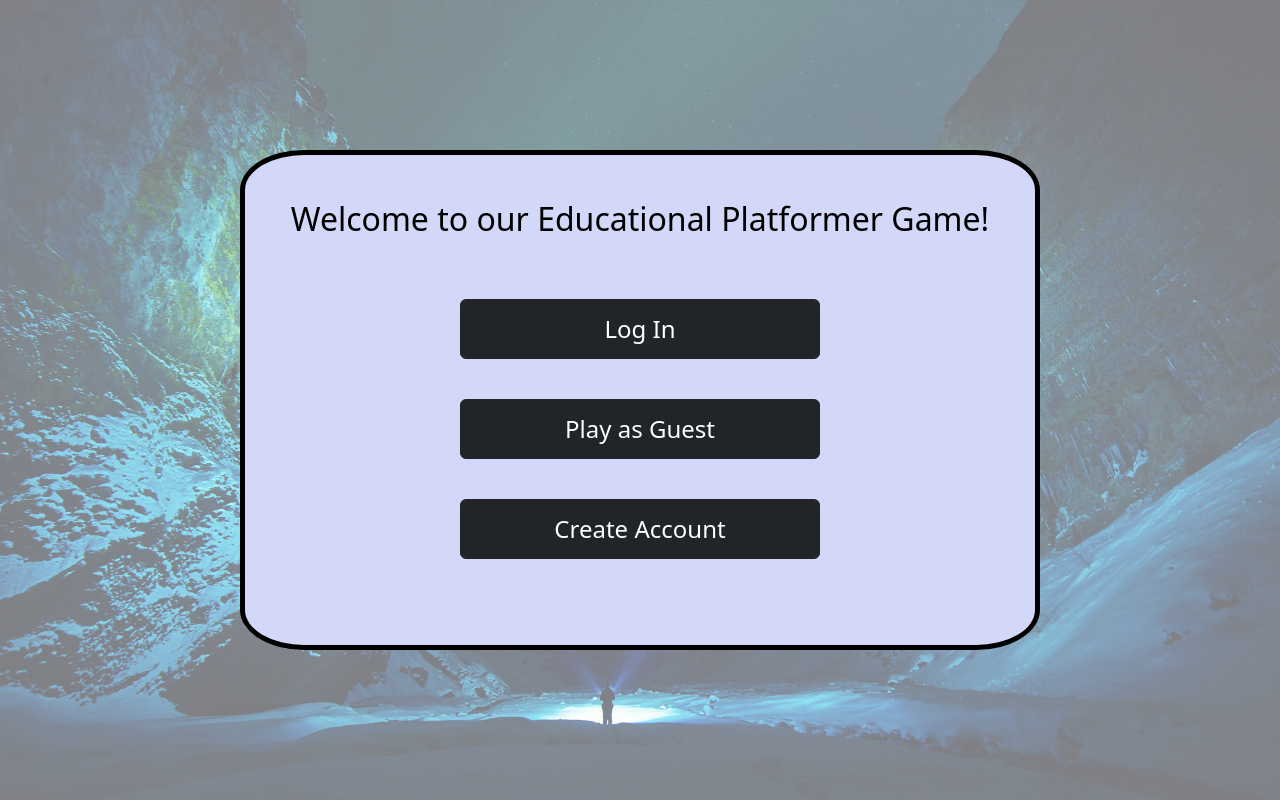
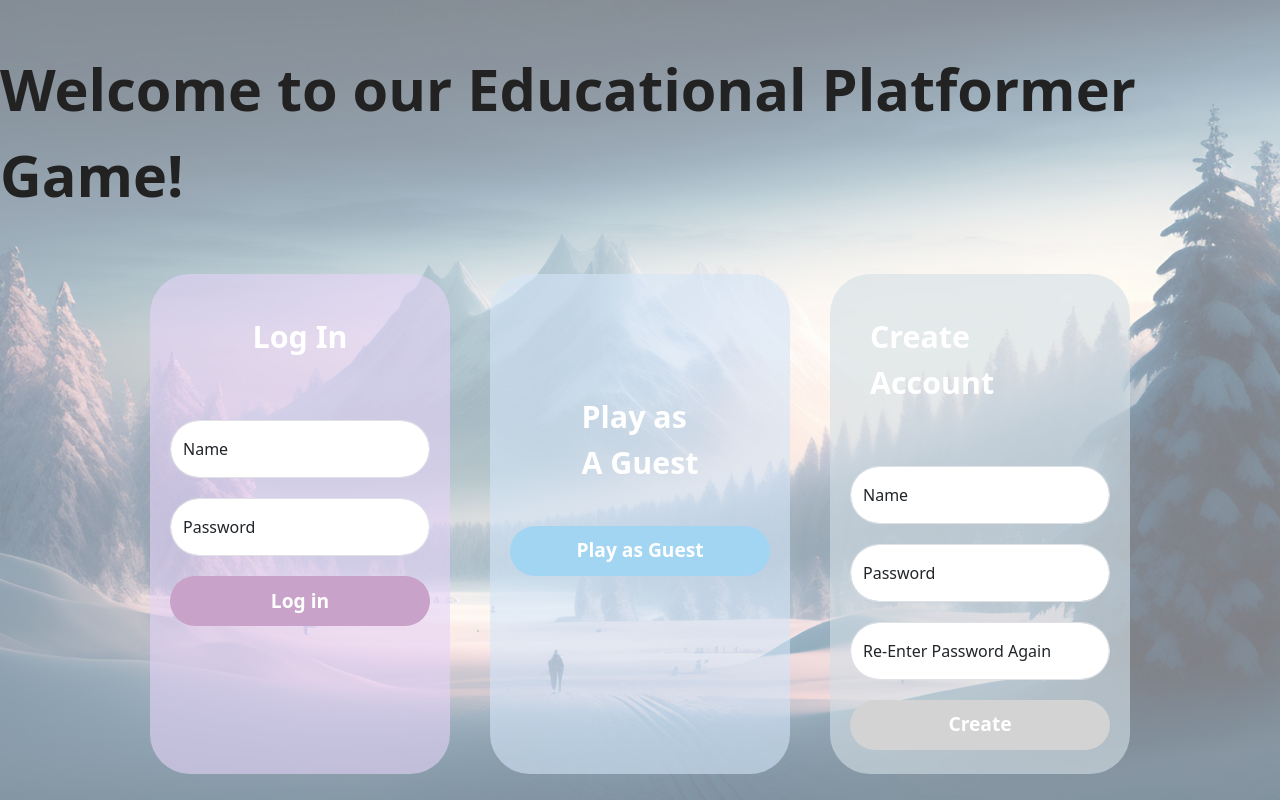
Before and after one commit to reynardo-tjhin/edu-platformer, a Django app: page / in a window 1280 px wide. Run offline with Django 5.2, Linux system fonts and the light colour scheme.

Commit message:
improved design of home; removed login and create account pages

```diff
--- a/player/static/player/home.css
+++ b/player/static/player/home.css
@@ -11,6 +11,7 @@ body {
     overflow: hidden;
 
     display: flex;
+    flex-direction: column;
 
     /* Center horizontally */
     justify-content: center;
@@ -30,7 +31,7 @@ body::before {
     left: 0;
     height: 100%;
     width: 100%;
-    background: url("/static/player/images/background.jpg");
+    background: url("/static/player/images/snowy-background.jpg");
 
     /* Stretches the background image to cover 100% of both the width and height of the body. This makes the image fill the entire screen. */
     background-size: 100% 100%;
@@ -45,34 +46,13 @@ body::before {
     z-index: -1;
 }
 
-.box {
-    /* When you set display: flex; on the <body> (or any other container element), the direct child elements (such as <div> tags) will by default be placed horizontally, one next to the other. This happens because the default value for the flex-direction property is row. */
-    display: flex;
-
-    /* If you want the divs to be stacked vertically instead of horizontally, you can change the flex-direction to column. */
-    flex-direction: column;
-    background-color: #d3d7f8;
-
-    /* Box width */
-    width: 800px;
-
-    /* Box height */
-    height: 500px;
-
-    /* Box border */
-    border: 5px solid #000;
-    border-radius: 8%;
-
-    /* Center vertically */
-    align-items: center;
-}
-
 .heading {
     display: flex;
 
     /* Text */
-    color: #000;
-    font-size: xx-large;
+    color: #222; /* darker color for better contrast */
+    font-size: 3.6rem;
+    font-weight: bold;
 
     /* Center horizontally */
     justify-content: center;
@@ -82,12 +62,124 @@ body::before {
     padding-bottom: 20px;
 }
 
-.button {
-    padding: 20px;
+.box {
+    /* When you set display: flex; on the <body> (or any other container element), the direct child elements (such as <div> tags) will by default be placed horizontally, one next to the other. This happens because the default value for the flex-direction property is row. */
+    display: flex;
+
+    /* If you want the divs to be stacked vertically instead of horizontally, you can change the flex-direction to column. */
+    flex-direction: row;
+
+    /* Box width */
+    width: 1020px;
+
+    /* Box height */
+    height: 540px;
+
+    /* Box border */
+    /* border: 5px solid #000; */
+    /* border-radius: 20px; Softer corners */
+    /* padding: 30px; More space inside the box */
+
+    /* Center vertically */
+    align-items: center;
 }
 
-.btn {
-    font-size: 150%;
-    width: 360px;
-    height: 60px;
+.button {
+    margin: 20px;
+    border-radius: 40px;
 }
+
+.sign-in {
+    display: flex;
+    flex-direction: column;
+    align-items: center;
+    width: 300px;
+    height: 500px;
+    background-color: rgba(230, 212, 248, 0.6);
+}
+.sign-in-title {
+    font-size: 1.9rem;
+    padding: 40px;
+    font-weight: bold;
+    color: white;
+    /* text-shadow: 0px 0px 8px purple; */
+}
+.form-signin {
+    width: 260px;
+}
+.form-floating {
+    margin-top: 20px;
+    margin-bottom: 20px;
+}
+.form-control {
+    border-radius: 30px;
+}
+.login-button {
+    background-color: rgb(200, 162, 200);
+    border-radius: 30px;
+    color: white;
+    height: 50px;
+    font-weight: bold;
+    font-size: 1.2rem;
+}
+.login-button:hover {
+    background-color: pink;
+}
+
+.play-as-guest {
+    display: flex;
+    flex-direction: column;
+    align-items: center;
+    width: 300px;
+    height: 500px;
+    background-color: rgba(212, 230, 248, 0.6);
+}
+.play-as-guest-title {
+    font-size: 1.9rem;
+    padding: 40px;
+    font-weight: bold;
+    color: white;
+    /* text-shadow: 0px 0px 8px purple; */
+    margin-top: 80px;
+}
+.play-as-guest-button-container {
+    width: 260px;
+}
+.play-as-guest-button {
+    background-color: rgb(162, 213, 242);
+    border-radius: 30px;
+    color: white;
+    height: 50px;
+    font-weight: bold;
+    font-size: 1.2rem;
+}
+.play-as-guest-button:hover {
+    background-color: aqua;
+}
+
+.create-account {
+    display: flex;
+    flex-direction: column;
+    align-items: center;
+    width: 300px;
+    height: 500px;
+    background-color: rgba(212, 223, 230, 0.6);
+}
+.create-account-title {
+    font-size: 1.9rem;
+    padding: 40px;
+    font-weight: bold;
+    color: white;
+    /* text-shadow: 0px 0px 8px purple; */
+}
+.create-account-button {
+    background-color: rgb(211, 211, 211);
+    border-radius: 30px;
+    color: white;
+    height: 50px;
+    font-weight: bold;
+    font-size: 1.2rem;
+}
+.create-account-button:hover {
+    background-color: grey;
+}
--- a/player/templates/player/home.html
+++ b/player/templates/player/home.html
@@ -12,32 +12,71 @@
     <link rel="stylesheet" href="{% static 'player/home.css' %}">
 </head>
 <body>
+    <!-- heading/title -->
+    <div class="heading">
+        <p>Welcome to our Educational Platformer Game!</p>
+    </div>
+
     <div class="box">
-        <!-- heading/title -->
-        <div class="heading">
-            <p>Welcome to our Educational Platformer Game!</p>
+        <!-- log in to dashboard page -->
+        <div class="button sign-in">
+            <div class="sign-in-title">Log In</div>
+            <!-- the login form -->
+            <div class="form-signin">
+                <form action="{% url 'player:check-account' %}" method="post">
+                    {% csrf_token %}
+
+                    <div class="form-floating">
+                        <input type="name" name="name" class="form-control" id="floatingInput" placeholder="Name">
+                        <label for="floatingInput">Name</label>
+                    </div>
+                    <div class="form-floating">
+                        <input type="password" name="password" class="form-control" id="floatingPassword" placeholder="Password">
+                        <label for="floatingPassword">Password</label>
+                    </div>
+
+                    <button class="login-button btn w-100 py-2" type="submit">Log in</button>
+                </form>
+
+                {% if login_error_message %}<p style="color: red;"><strong>Error: {{ login_error_message }}</strong></p>{% endif %}
+            </div>
         </div>
 
-        <!-- sign in/create/play as guest -->
-        <div class="sign-in">
-            <!-- dashboard page -->
-            <div class="button sign-in">
-                <a href="{% url 'player:login' %}">
-                    <button class="btn btn-dark .btn-large">Log In</button>
+        <!-- play as guest; redirected to dashboard page -->
+        <div class="button play-as-guest">
+            <div class="play-as-guest-title">Play as<br>A Guest</div>
+            <div class="play-as-guest-button-container">
+                <a href="{% url 'player:create-guest' %}">
+                    <button class="play-as-guest-button btn w-100 py-2">Play as Guest</button>
                 </a>
             </div>
+        </div>
 
-            <div class="button play-as-guest">
-                <a href="{% url 'player:create-guest' %}">
-                    <button class="btn btn-dark .btn-large">Play as Guest</button>
-                </a>
-            </div>
+        <!-- create account page -->
+        <div class="button create-account">
+            <div class="create-account-title">Create Account</div>
 
-            <!-- create account page -->
-            <div class="button create-account">
-                <a href="{% url 'player:create-account' %}">
-                    <button class="btn btn-dark .btn-large">Create Account</button>
-                </a>
+            <!-- create new account form -->
+            <div class="form-signin">
+                <form action="{% url 'player:check-new-account' %}" method="post">
+                    {% csrf_token %}
+
+                    <div class="form-floating">
+                        <input type="name" name="name" class="form-control" id="floatingInput" placeholder="Name">
+                        <label for="floatingInput">Name</label>
+                    </div>
+                    <div class="form-floating">
+                        <input type="password" name="password" class="form-control" id="floatingPassword" placeholder="Password">
+                        <label for="floatingPassword">Password</label>
+                    </div>
+                    <div class="form-floating">
+                        <input type="password" name="password2" class="form-control" id="floatingPassword2" placeholder="Re-Enter Password Again">
+                        <label for="floatingPassword2">Re-Enter Password Again</label>
+                    </div>
+                    <button class="create-account-button btn w-100 py-2" type="submit">Create</button>
+                </form>
+
+                {% if create_account_error_message %}<p style="color: red;"><strong>Error: {{ create_account_error_message }}</strong></p>{% endif %}
             </div>
         </div>
     </div>
--- a/player/views.py
+++ b/player/views.py
@@ -100,9 +100,9 @@ def check_account(request: HttpRequest) -> HttpResponse:
     # invalid password or name
     if (user == None):
         context = {
-            "error_message": "Your password or name is invalid.",
+            "login_error_message": "Your password or name is invalid.",
         }
-        return render(request, "player/login.html", context)
+        return render(request, "player/home.html", context)
     # login
     login(
         request=request,
@@ -121,25 +121,25 @@ def create_account(request: HttpRequest) -> HttpResponse:
     if player:
         print("Error: player's name already exist!")
         context = {
-            "error_message": "This player's name has been taken T^T",
+            "create_account_error_message": "This player's name has been taken T^T",
         }
-        return render(request, "player/create_account.html", context)
+        return render(request, "player/home.html", context)
 
     # case 2: check if password is empty
     if (request.POST.get("password") == "" or request.POST.get("password2") == ""):
         print("Error: passwords empty!")
         context = {
-            "error_message": "Please input some passwords *shy*",
+            "create_account_error_message": "Please input some passwords *shy*",
         }
-        return render(request, "player/create_account.html", context)
+        return render(request, "player/home.html", context)
 
     # case 3: check if passwords match
     if (not (request.POST.get("password") == request.POST.get("password2"))):
         print("Error: passwords differ!")
         context = {
-            "error_message": "Passwords differ...",
+            "create_account_error_message": "Passwords differ...",
         }
-        return render(request, "player/create_account.html", context)
+        return render(request, "player/home.html", context)
 
     # create new player object
     current_level = 0
```
Also changed, not shown: player/static/player/dashboard.css (+6 -4 lines), player/templates/player/create_account.html (deleted, +0 -96 lines), player/templates/player/login.html (deleted, +0 -179 lines), player/static/player/images/snowy-background.jpg (added).
